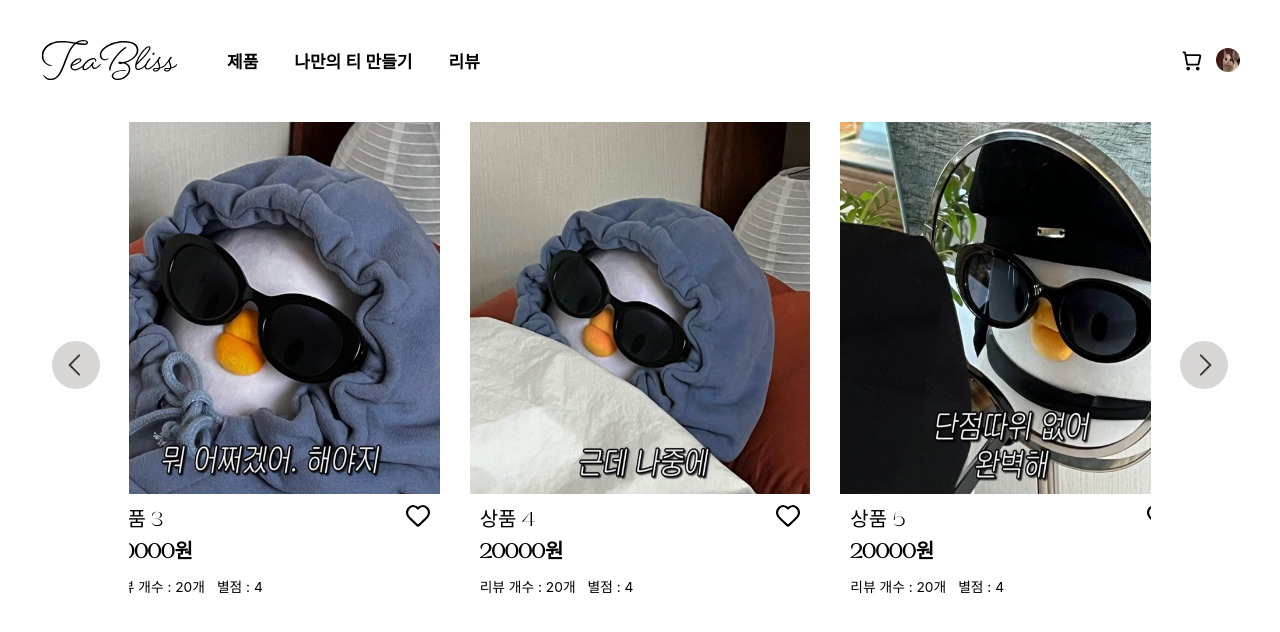
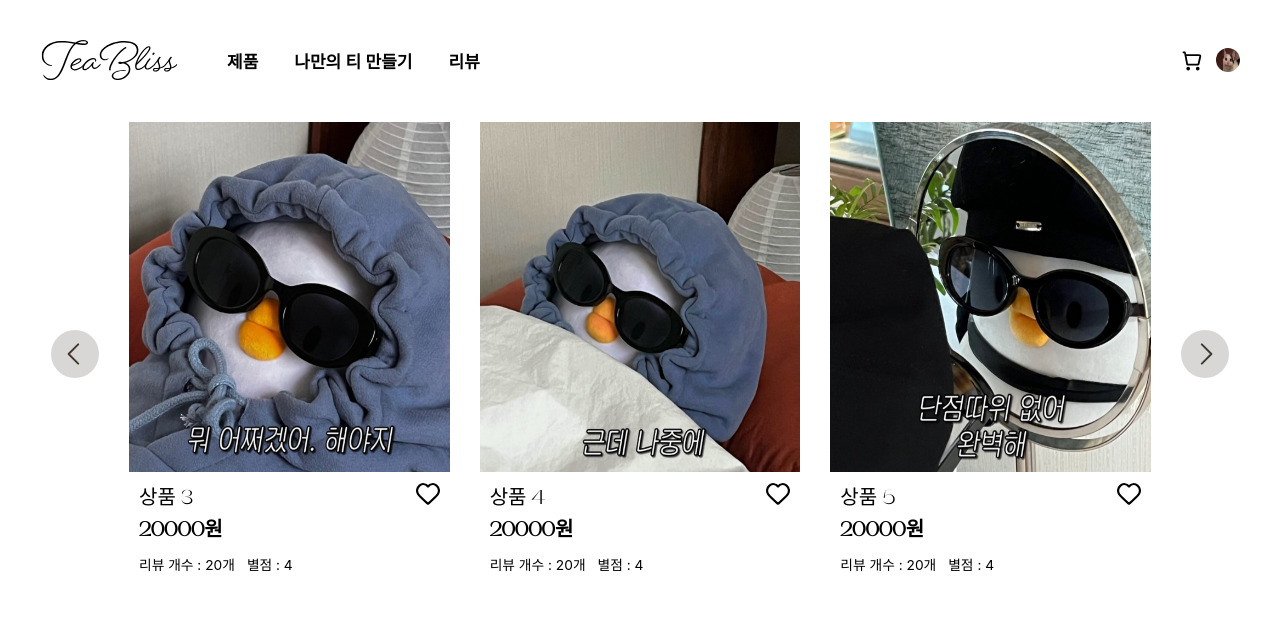
Before and after one commit to Tea-Bliss/FE_Tea_Bliss, a Next.js app: page / in a window 1280 px wide. Shown: the top 632 px of the page. Built offline with nearby package versions, Linux system fonts and the light colour scheme.

Commit message:
refactor: cardsPerSlide prop으로 받을 수 있게 수정 & 카드 잘리는 이슈 너비 조정

```diff
--- a/src/components/common/Carousel/Carousel.module.scss
+++ b/src/components/common/Carousel/Carousel.module.scss
@@ -1,22 +1,22 @@
 .layout {
-  @include flexSort(row, center, center, 2.9rem);
+  @include flexSort(row, center, center, 3rem);
 }
 
 .container {
-  overflow: hidden;
-  width: 102.2rem;
+  width: 100%;
+  max-width: 102.2rem;
   @include flexSort(row, center, flex-start, null);
 }
 
 .content {
   width: 100%;
-  transition: all 0.5s ease-in-out;
+  max-width: 102.2rem;
+  transition: transform 0.5s ease-in-out;
   @include flexSort(row, center, flex-start, 3rem);
 }
 
 .card {
-  flex: 0 0 33.33%;
-  transition: all 0.5s ease-in-out;
+  flex: 1;
 }
 
 .left {
--- a/src/components/common/Carousel/Carousel.tsx
+++ b/src/components/common/Carousel/Carousel.tsx
@@ -24,14 +24,15 @@ interface CarouselProps {
     review: number;
     scope: number;
   }[];
+  num: number;
 }
 
-export default function SingleCarousel({ cards }: CarouselProps) {
+export default function Carousel({ cards, num }: CarouselProps) {
   const [current, setCurrent] = useState(0);
   const timerRef = useRef<ReturnType<typeof setInterval> | null>(null);
   const contentRef = useRef<HTMLDivElement | null>(null);
 
-  const cardsPerSlide = 3;
+  const cardsPerSlide = num;
 
   const handlePrevSlide = useCallback(() => {
     const index = current === 0 ? cards.length - cardsPerSlide : current - 1;
@@ -55,14 +56,14 @@ export default function SingleCarousel({ cards }: CarouselProps) {
     };
   }, [handleNextSlide]);
 
-  useEffect(() => {
-    if (contentRef.current) {
-      contentRef.current.classList.remove(
-        ...Array.from({ length: cards.length - cardsPerSlide + 1 }, (_, i) => `slide-${i + 1}`)
-      );
-      contentRef.current.classList.add(`slide-${current + 1}`);
-    }
-  }, [current, cards.length, cardsPerSlide, contentRef]);
+  // useEffect(() => {
+  //   if (contentRef.current) {
+  //     contentRef.current.classList.remove(
+  //       ...Array.from({ length: cards.length - cardsPerSlide + 1 }, (_, i) => `slide-${i + 1}`)
+  //     );
+  //     contentRef.current.classList.add(`slide-${current + 1}`);
+  //   }
+  // }, [current, cards.length, cardsPerSlide, contentRef]);
 
   const visibleCards =
     cards.length - current < cardsPerSlide
--- a/src/components/page-layout/mainLayout/index.tsx
+++ b/src/components/page-layout/mainLayout/index.tsx
@@ -13,7 +13,7 @@ export default function MainLayout() {
       <GlobalNavBar />
       <main className={cn('layout')}>
         <div className={cn('container')}>
-          <Carousel cards={cardData} />
+          <Carousel cards={cardData} num={3} />
         </div>
       </main>
     </>
```
